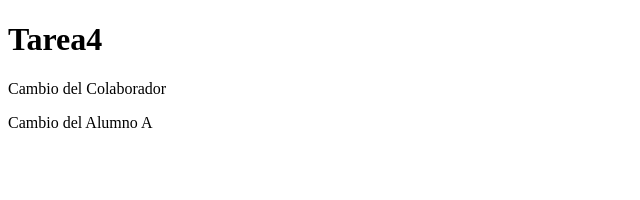
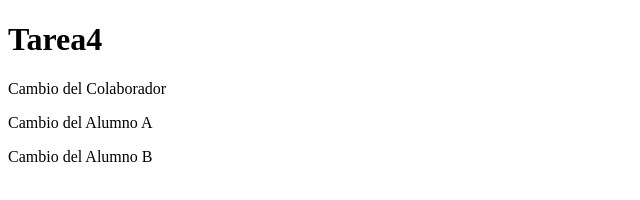
Before and after one commit to Alvaro2004521/Tarea4, a plain HTML site: page index.html in a window 1280 px wide. Shown: the whole page, without its empty margins (0-640 px from the left). Drawn offline with Linux system fonts and the light colour scheme.

Commit message:
Cambios realizados por el alumno B 1

```diff
--- a/index.html
+++ b/index.html
@@ -9,5 +9,6 @@
     <h1>Tarea4</h1>
     <p>Cambio del Colaborador</p>
     <p>Cambio del Alumno A</p>
+    <p>Cambio del Alumno B</p>
 </body>
 </html>
```
